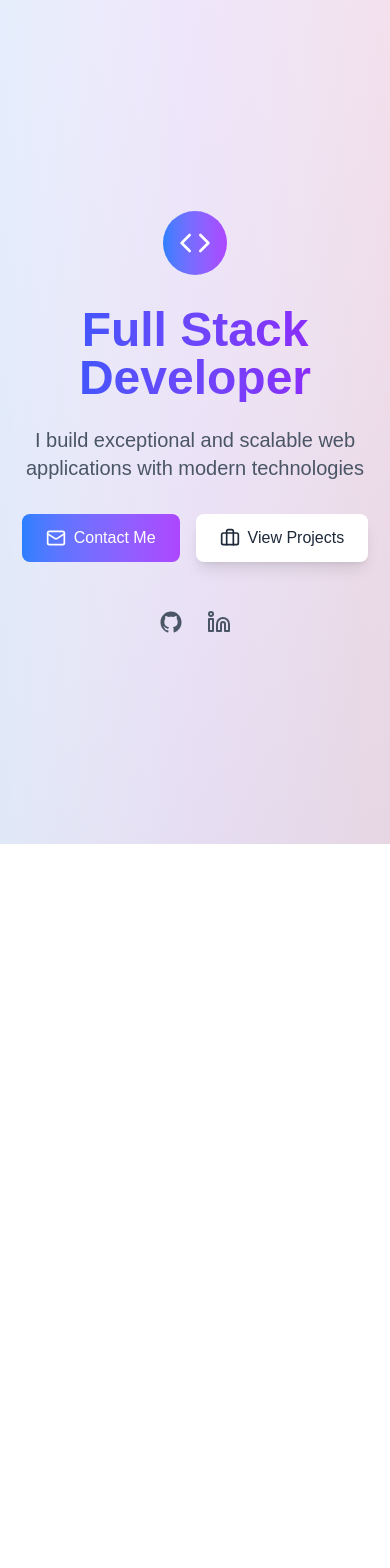
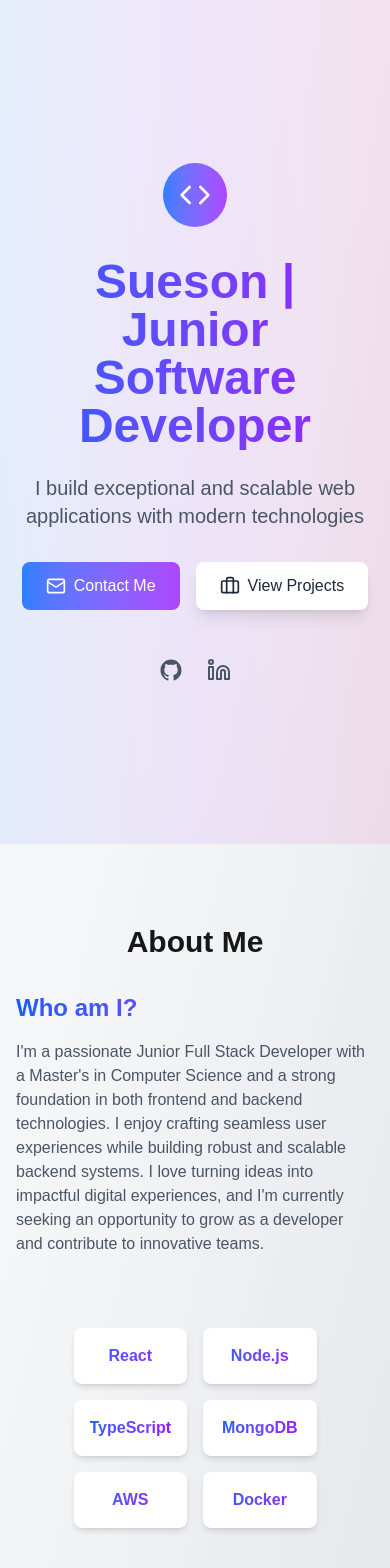
Before and after one commit to sueson/My-Portfolio, a Next.js app: page / in a window 390 px wide. Shown: the top 1568 px of the page. Before the commit the page ends 844 px from the top, so only its background shows below. Built offline with nearby package versions, Linux system fonts and the light colour scheme.

Commit message:
modified

```diff
--- a/src/app/page.tsx
+++ b/src/app/page.tsx
@@ -1,6 +1,7 @@
 import { Code, Mail,  User, Briefcase, FileCode, Send, Award, Book, Clock, Coffee, Globe, Heart } from 'lucide-react';
 import { IoLogoGithub } from "react-icons/io";
 import { FiLinkedin } from "react-icons/fi";
+import { Section } from '@/components/sections';
 
 
 
@@ -34,13 +35,6 @@ export default function Home() {
         }
       ];
 
-      const stats = [
-        { icon: Coffee, label: "Coffee Consumed", value: "1,234+" },
-        { icon: Clock, label: "Hours Coded", value: "5,000+" },
-        { icon: Heart, label: "Happy Clients", value: "100+" },
-        { icon: Globe, label: "Countries Reached", value: "25+" },
-      ];
-
       const testimonials = [
         {
           name: "Sarah Johnson",
@@ -70,7 +64,7 @@ export default function Home() {
                     <Code className="w-8 h-8" />
                 </div>
                 <h1 className="text-5xl font-bold mb-6 bg-gradient-to-r from-blue-600 to-purple-600 dark:from-blue-400 dark:to-purple-400 bg-clip-text text-transparent">
-                    Full Stack Developer
+                    Sueson | Junior Software Developer
                 </h1>
                 <p className="text-xl text-gray-600 dark:text-gray-300 mb-8 max-w-2xl mx-auto">
                     I build exceptional and scalable web applications with modern technologies
@@ -93,17 +87,47 @@ export default function Home() {
                     </a>
                 </div>
                 <div className="mt-12 flex justify-center gap-6">
-                    <a href="#" className="text-gray-600 dark:text-gray-300 hover:text-blue-500 dark:hover:text-blue-400 transition-colors transform hover:scale-110">
+                    <a href="https://github.com/sueson" className="text-gray-600 dark:text-gray-300 hover:text-blue-500 dark:hover:text-blue-400 transition-colors transform hover:scale-110">
                         <IoLogoGithub className="w-6 h-6" />
                     </a>
-                    <a href="#" className="text-gray-600 dark:text-gray-300 hover:text-blue-500 dark:hover:text-blue-400 transition-colors transform hover:scale-110">
+                    <a href="https://www.linkedin.com/in/sueson-i/" className="text-gray-600 dark:text-gray-300 hover:text-blue-500 dark:hover:text-blue-400 transition-colors transform hover:scale-110">
                         <FiLinkedin className="w-6 h-6" />
                     </a>
                 </div>
             </div>
         </section>
 
-
+        {/* About Section */}
+        <Section id="about" title="About Me">
+            <div className="max-w-4xl mx-auto px-4">
+                <div className="flex flex-col md:flex-row items-center gap-12">
+                    <div className="flex-1">
+                        <h3 className="text-2xl font-semibold mb-4 bg-gradient-to-r from-blue-600 to-purple-600 dark:from-blue-400 dark:to-purple-400 bg-clip-text text-transparent">
+                            Who am I?
+                        </h3>
+                        <p className="text-gray-600 dark:text-gray-300 mb-6">
+                            I&apos;m a passionate Junior Full Stack Developer with a Master&apos;s in Computer Science
+                            and a strong foundation in both frontend and backend technologies. I enjoy crafting seamless
+                            user experiences while building robust and scalable backend systems. I love turning ideas into
+                            impactful digital experiences, and I&apos;m currently seeking an opportunity to grow as a developer
+                            and contribute to innovative teams.
+                        </p>
+                    </div>
+                    <div className="flex-1">
+                    <div className="grid grid-cols-2 gap-4">
+                        {['React', 'Node.js', 'TypeScript', 'MongoDB', 'AWS', 'Docker'].map((skill) => (
+                        <div
+                            key={skill}
+                            className="p-4 bg-white dark:bg-slate-800 rounded-lg shadow-md text-center transform hover:-translate-y-1 transition-transform hover:shadow-lg"
+                        >
+                            <p className="font-semibold bg-gradient-to-r from-blue-600 to-purple-600 dark:from-blue-400 dark:to-purple-400 bg-clip-text text-transparent">{skill}</p>
+                        </div>
+                        ))}
+                    </div>
+                    </div>
+                </div>
+            </div>
+        </Section>
     </div>
   );
 }
```
